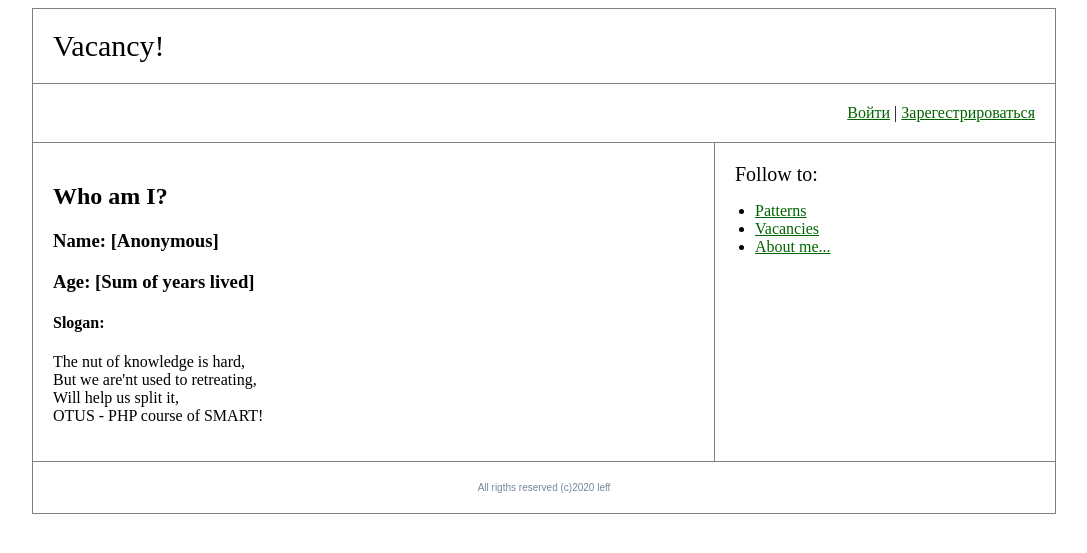
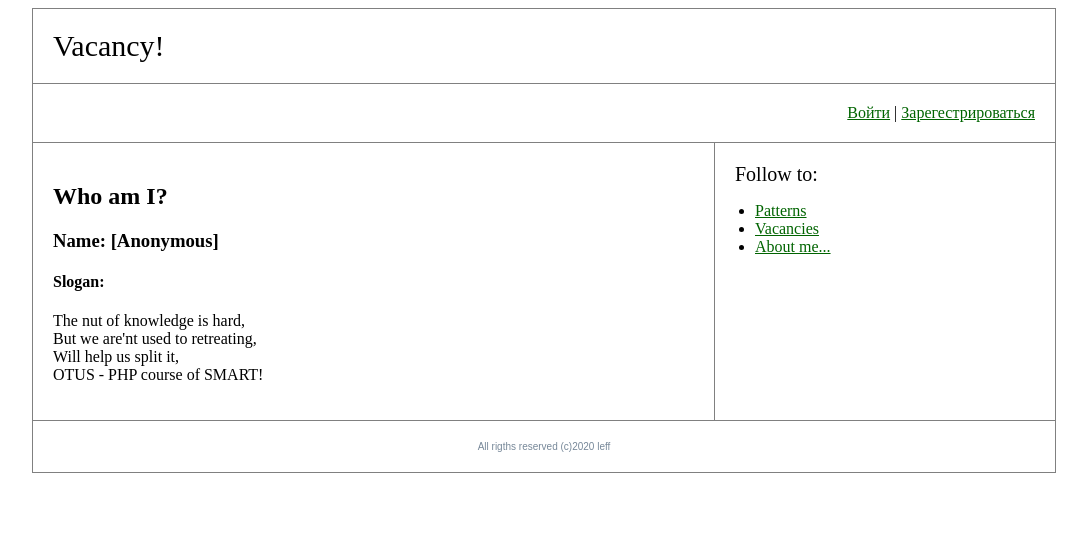
Before and after one commit to leff-mdn-learning/vacancy-telegram-bot, a PHP site: template src/View/about.tpl.php in a window 1280 px wide. Shown: the top 553 px of the page, without its empty margins (96-1183 px from the left). Run offline with PHP 8.4, Linux system fonts and the light colour scheme; the template is opened without the code that fills it, so the values that code supplies are empty.

Commit message:
Merge branch 'AYakovlev/vacancy' of https://github.com/leff-mdn-learning/vacancy-telegram-bot into AYakovlev/vacancy
# Conflicts:
#	src/Controller/VacsController.php

```diff
--- a/src/View/about.tpl.php
+++ b/src/View/about.tpl.php
@@ -3,8 +3,6 @@
 <h2>Who am I?</h2>
 
 <h3>Name: [Anonymous]</h3>
-
-<h3>Age: [Sum of years lived]</h3>
 
 <p><h4>Slogan:</h4>
 The nut of knowledge is hard,<br>
```
